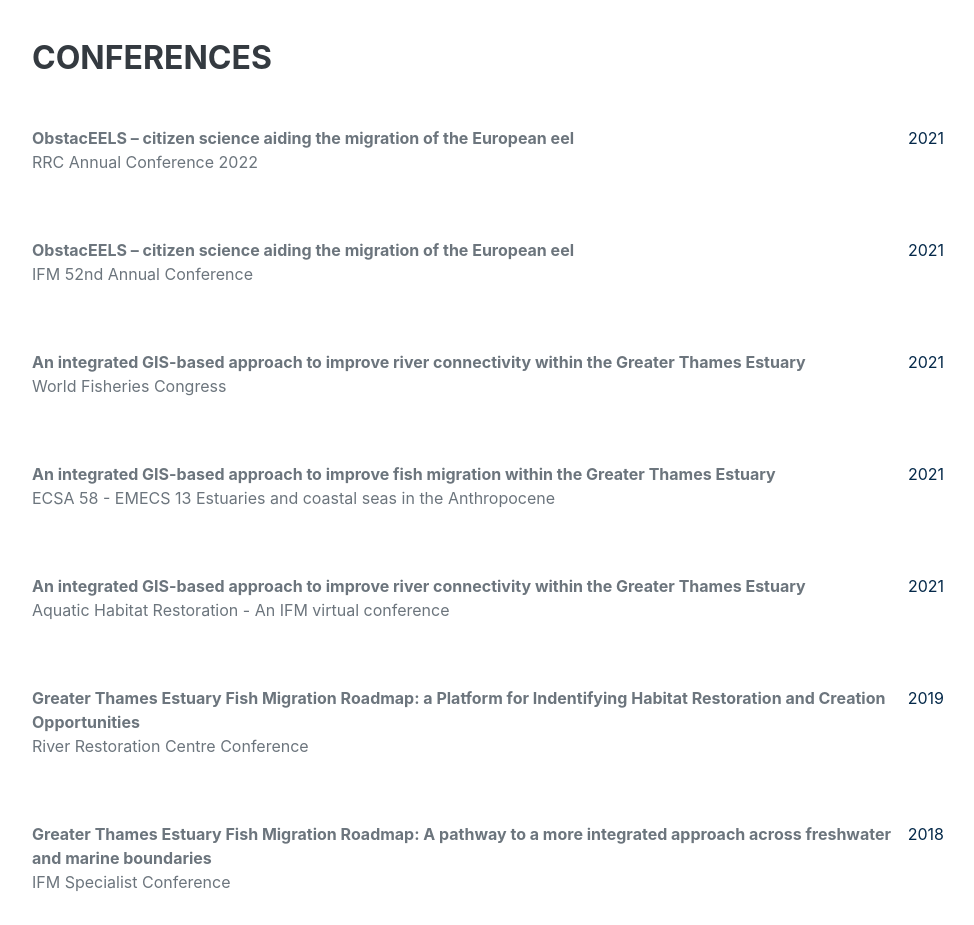
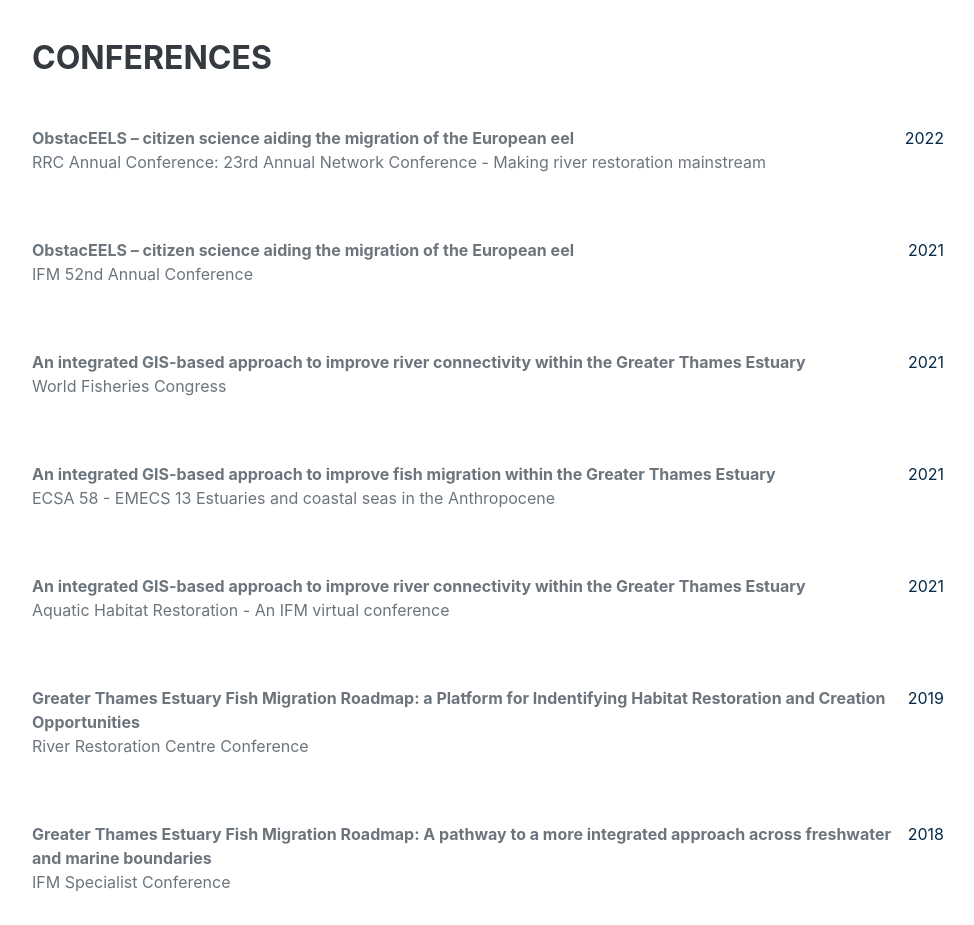
Before and after one commit to wandabodnar/wandabodnar.github.io, a plain HTML site: page index.html in a window 1280 px wide. Shown: the part 8800-9725 px from the top of the page, without its empty margins (288-1262 px from the left). Drawn offline with nearby package versions, Linux system fonts and the light colour scheme; a web font is replaced by a local one.

Commit message:
Add files via upload

```diff
--- a/index.html
+++ b/index.html
@@ -491,9 +491,9 @@
                 <div class="d-flex flex-column flex-md-row justify-content-between mb-5">
                     <div class="flex-grow-1">
                         <div><b>ObstacEELS – citizen science aiding the migration of the European eel</b></div>
-                        <p>RRC Annual Conference 2022</p>
+                        <p>RRC Annual Conference: 23rd Annual Network Conference - Making river restoration mainstream</p>
                     </div>
-                    <div class="flex-shrink-0"><span class="text-primary">2021</span></div>
+                    <div class="flex-shrink-0"><span class="text-primary">2022</span></div>
                 </div>
 
                 <div class="d-flex flex-column flex-md-row justify-content-between mb-5">
```
